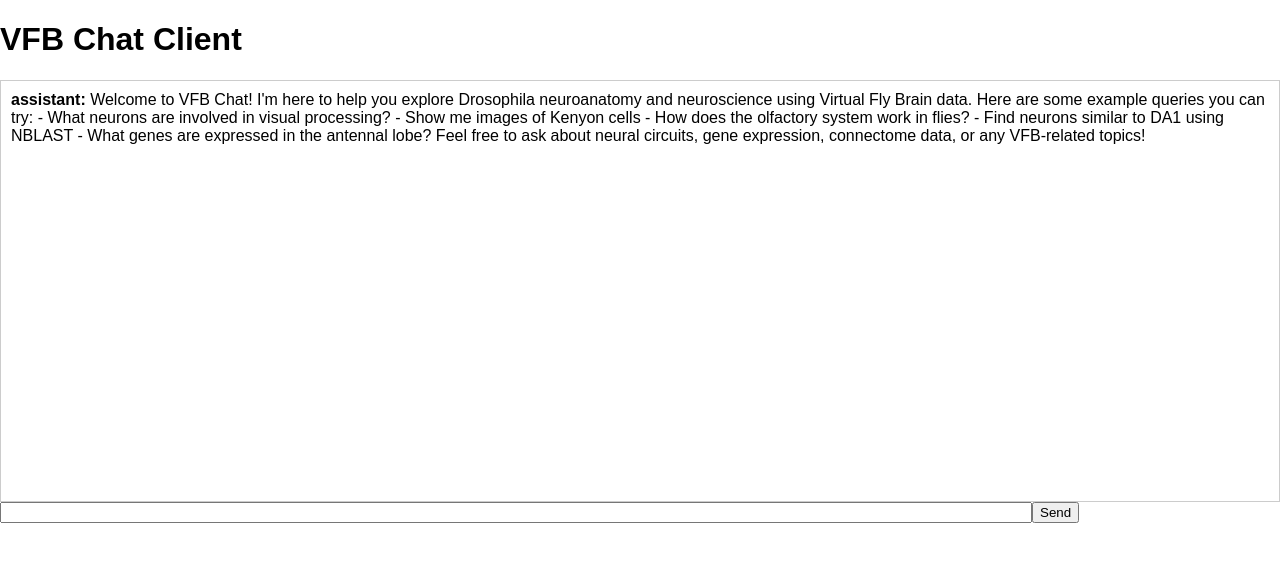
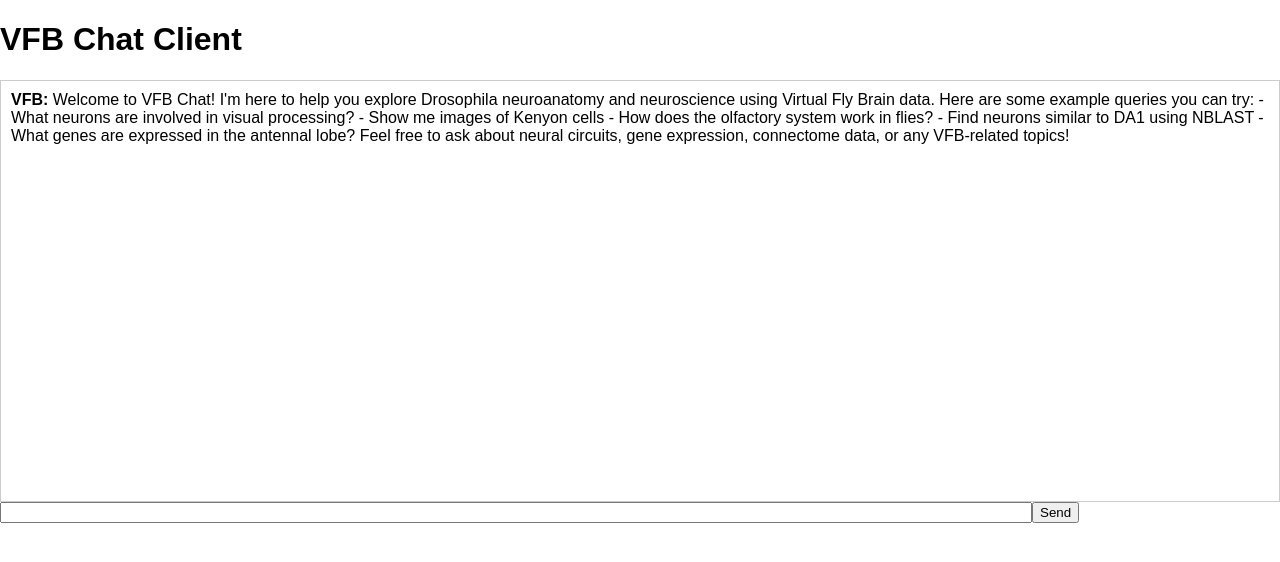
Before and after one commit to Robbie1977/VFBchat, a Next.js app: page / in a window 1280 px wide. Shown: the top 562 px of the page. Built offline with nearby package versions, Linux system fonts and the light colour scheme.

Commit message:
Add display name formatting for chat messages

```diff
--- a/app/page.js
+++ b/app/page.js
@@ -68,13 +68,19 @@
     })
   }
 
+  const getDisplayName = (role) => {
+    if (role === 'user') return 'Researcher'
+    if (role === 'assistant') return 'VFB'
+    return role
+  }
+
   return (
     <div>
       <h1>VFB Chat Client</h1>
       <div style={{ border: '1px solid #ccc', height: '400px', overflowY: 'scroll', padding: 10 }}>
         {messages.map((msg, idx) => (
           <div key={idx} style={{ marginBottom: 10 }}>
-            <strong>{msg.role}:</strong> <span dangerouslySetInnerHTML={{ __html: formatMessage(msg.content) }} />
+            <strong>{getDisplayName(msg.role)}:</strong> <span dangerouslySetInnerHTML={{ __html: formatMessage(msg.content) }} />
             {msg.images && msg.images.map((img, i) => (
               <div key={i} className="thumbnail-container" style={{ display: 'inline-block', margin: '5px', position: 'relative' }}>
                 <img
```
